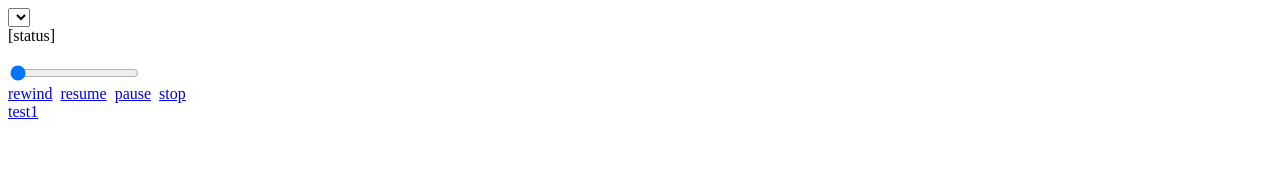
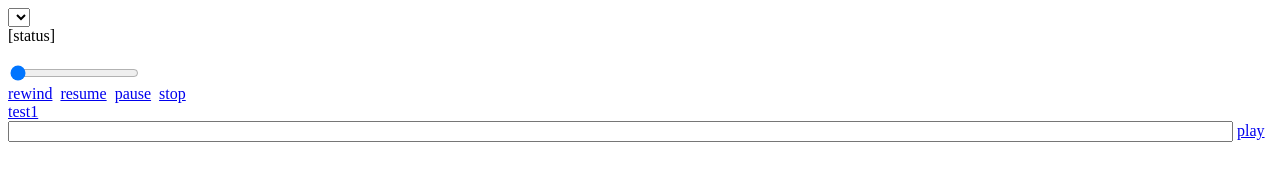
Before and after one commit to benvanik/trampoline, a website: page apps/chrome/src/test.html in a window 1280 px wide. Drawn offline with Linux system fonts and the light colour scheme; no server answers.

Commit message:
add url box

```diff
--- a/apps/chrome/src/test.html
+++ b/apps/chrome/src/test.html
@@ -97,6 +97,10 @@
       function test1() {
         var content = 'http://wwwappskc.lonestar.edu/cgi/video/html5/test.m4v';
         //var content = 'http://10.0.1.3:8090/content/test';
+        play(content);
+      }
+
+      function play(content) {
         targetDevice.play(content, 0);
       }
 
@@ -135,5 +139,9 @@
     <a href="javascript:stop();">stop</a>&nbsp;
     <br/>
     <a href="javascript:test1();">test1</a>&nbsp;
+    <br/>
+    <input id="urlInput" type="text" size="150"></input>
+    <a href="javascript:play(document.getElementById('urlInput').value);">
+        play</a>
   </body>
 </html>
```
